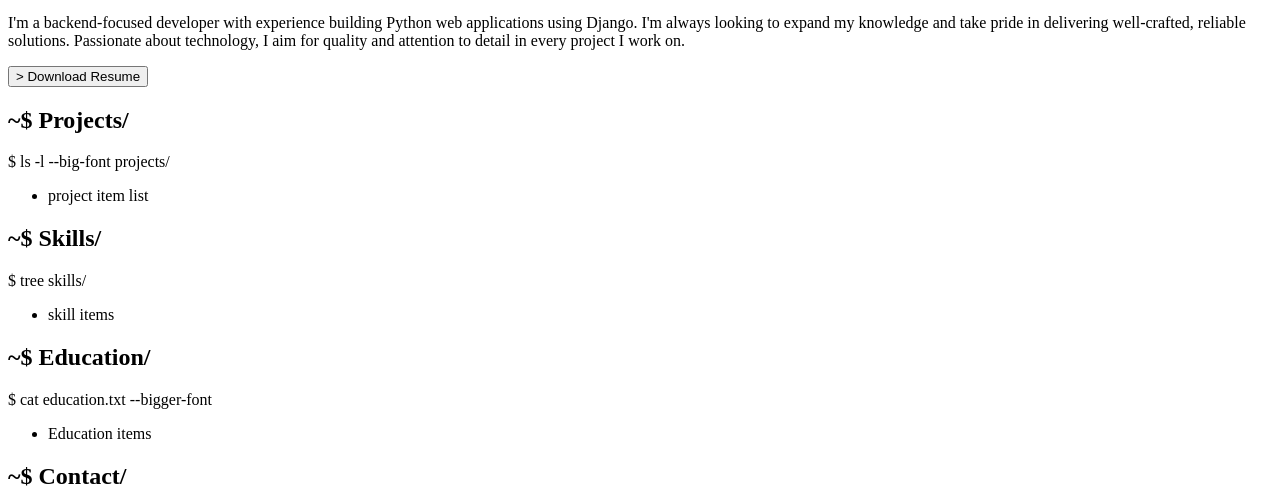
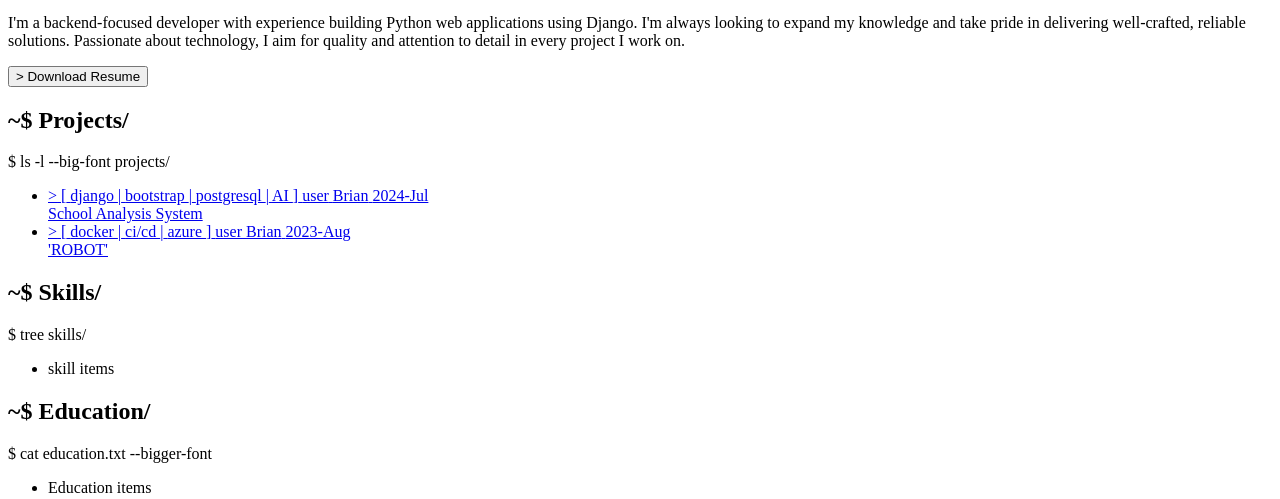
Before and after one commit to BrialexMaga/portfolio, a Flask app: page / in a window 1280 px wide. Shown: the part 383-882 px from the top of the page. Run offline with Flask 3, Linux system fonts and the light colour scheme.

Commit message:
Add project items to project section

```diff
--- a/app.py
+++ b/app.py
@@ -1,10 +1,20 @@
 from flask import Flask, render_template
+import json
 
 app = Flask(__name__)
 
+def load_json(file_name: str) -> list[dict]:
+    route = "data/" + file_name + ".json"
+
+    with open(route) as f:
+        return json.load(f)
+
+
 @app.route("/")
 def home():
-    return render_template("index.html")
+    projects = load_json("projects")
+
+    return render_template("index.html", projects=projects)
 
 if __name__=="__main__":
     app.run(debug=True)
--- /dev/null
+++ b/data/projects.json
@@ -0,0 +1,13 @@
+[
+    {
+        "name": "School Analysis System",
+        "date": "2024-Jul",
+        "technologies": ["django", "bootstrap", "postgresql", "AI"]
+    },
+
+    {
+        "name": "'ROBOT'",
+        "date": "2023-Aug",
+        "technologies": ["docker", "ci/cd", "azure"]
+    }
+]
--- a/templates/index.html
+++ b/templates/index.html
@@ -37,7 +37,29 @@
         <h2>~$ Projects/</h2>
         <p class="code">$ ls -l --big-font projects/</p>
         <ul>
-            <li>project item list</li>
+        {% for project in projects %}
+            <li>
+                <a href="#">
+                <span class="project-symbol">></span>
+                <span>
+                    <span>[</span>
+
+                    {% for tech in project.technologies %}
+                    <span> {{ tech }} </span>
+                    {% if not loop.last %} <span>|</span> {% endif %}
+                    {% endfor %}
+
+                    <span>]</span>
+                </span>
+                <span>
+                    <span>user</span>
+                    <span>Brian</span>
+                </span>
+                <span>{{ project.date }}</span>
+                <div>{{ project.name }}</div>
+                </a>
+            </li>
+        {% endfor %}
         </ul>
     </section>
 
```
